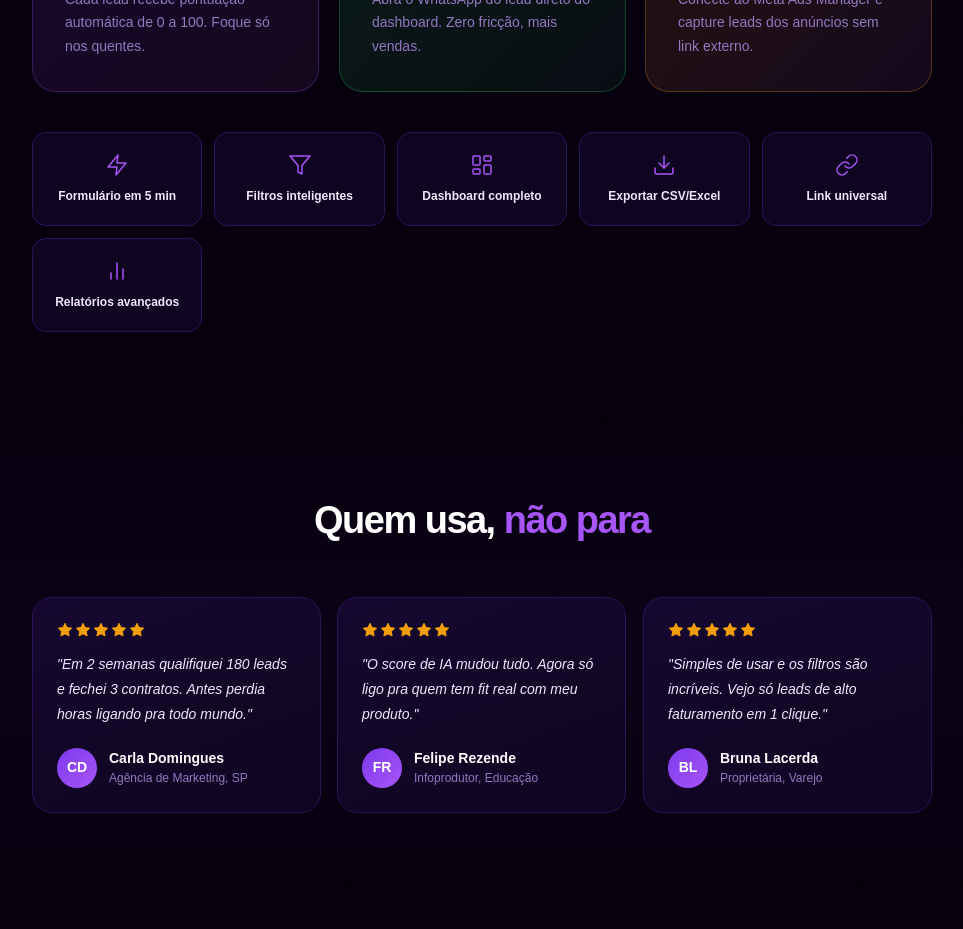
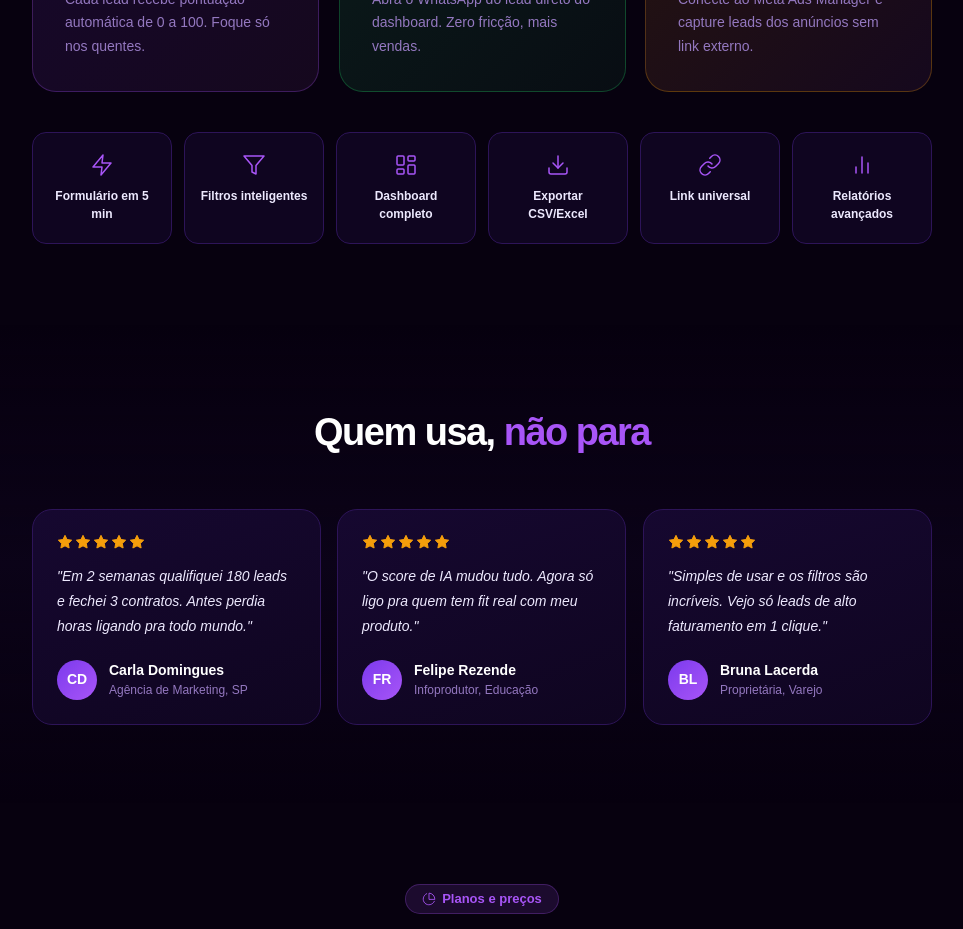
Before and after one commit to bravaassessoria-code/bravaform, a Next.js app: page /vendas in a window 1280 px wide. Shown: the part 1900-2829 px from the top of the page, without its empty margins (158-1121 px from the left). Built offline with nearby package versions, Linux system fonts and the light colour scheme.

Commit message:
fix grid 6 colunas

```diff
--- a/app/vendas/page.tsx
+++ b/app/vendas/page.tsx
@@ -368,7 +368,7 @@ export default function Vendas() {
             ))}
           </div>
           <Reveal>
-            <div style={{ display: "grid", gridTemplateColumns: "repeat(auto-fit, minmax(150px, 1fr))", gap: 12 }}>
+            <div style={{ display: "grid", gridTemplateColumns: "repeat(6, 1fr)", gap: 12 }}>
               {[
                 { icon: IC.zap("#A855F7", 24), title: "Formulário em 5 min" },
                 { icon: IC.filter, title: "Filtros inteligentes" },
```
